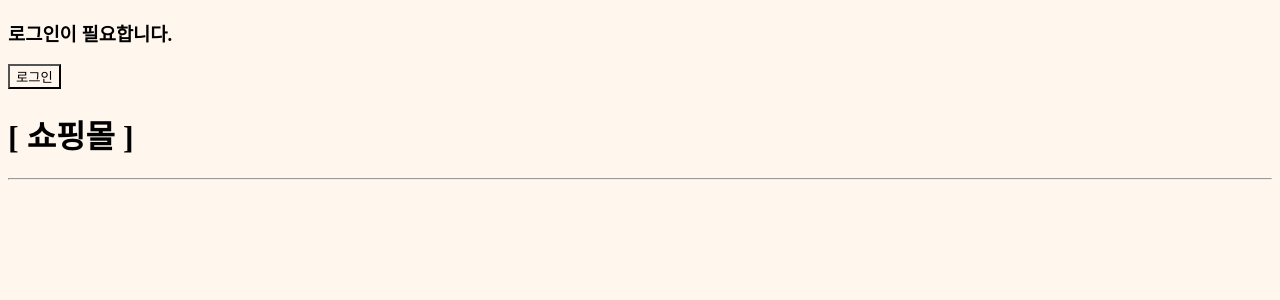
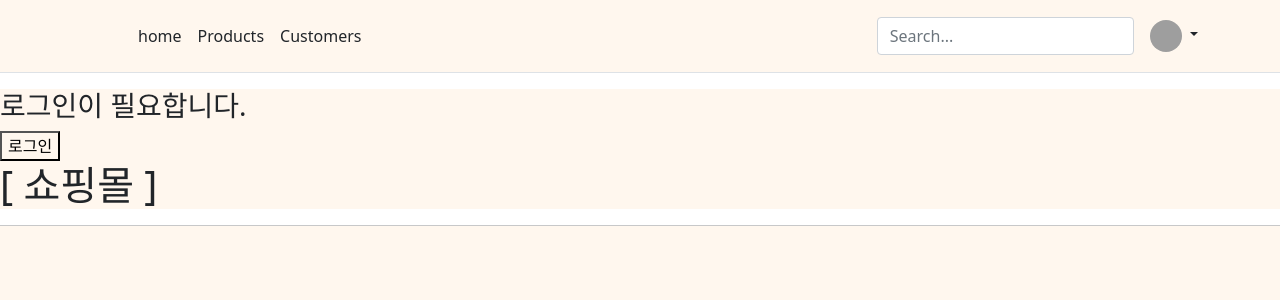
Before and after one commit to Zy0ung/Shoppingmall_Project, a Django app: page / in a window 1280 px wide. Shown: the top 300 px of the page. Run offline with Django 3.2, Linux system fonts and the light colour scheme; data that the repository does not hold is empty; grey boxes are pictures that could not be loaded.

Commit message:
base.html 생성

```diff
--- /dev/null
+++ b/shoppingmall/shopping/templates/base.html
@@ -0,0 +1,49 @@
+<!DOCTYPE html>
+<html lang="kr">
+<head>
+    <meta charset="UTF-8">
+    <meta http-equiv="X-UA-Compatible" content="IE=edge">
+    <meta name="viewport" content="width=device-width, initial-scale=1.0">
+    <!-- CSS only -->
+    <link href="https://cdn.jsdelivr.net/npm/bootstrap@5.0.2/dist/css/bootstrap.min.css" rel="stylesheet" integrity="sha384-EVSTQN3/azprG1Anm3QDgpJLIm9Nao0Yz1ztcQTwFspd3yD65VohhpuuCOmLASjC" crossorigin="anonymous">
+    <!-- JavaScript Bundle with Popper -->
+    <script src="https://cdn.jsdelivr.net/npm/bootstrap@5.0.2/dist/js/bootstrap.bundle.min.js" integrity="sha384-MrcW6ZMFYlzcLA8Nl+NtUVF0sA7MsXsP1UyJoMp4YLEuNSfAP+JcXn/tWtIaxVXM" crossorigin="anonymous"></script>
+    <link rel="stylesheet" href="{% block link %}{% endblock %}">
+    <title>{% block title %}{% endblock %}</title>
+</head>
+<body>
+    <header class="p-3 mb-3 border-bottom">
+        <div class="container">
+          <div class="d-flex flex-wrap align-items-center justify-content-center justify-content-lg-start">
+            <a href="/" class="d-flex align-items-center mb-2 mb-lg-0 text-dark text-decoration-none">
+              <svg class="bi me-2" width="40" height="32" role="img" aria-label="Bootstrap"><use xlink:href="#bootstrap"/></svg>
+            </a>
+
+            <ul class="nav col-12 col-lg-auto me-lg-auto mb-2 justify-content-center mb-md-0">
+              <li><a href="{% url 'home' %}" class="nav-link px-2 link-dark">home</a></li>
+              <li><a href="#" class="nav-link px-2 link-dark">Products</a></li>
+              <li><a href="#" class="nav-link px-2 link-dark">Customers</a></li>
+            </ul>
+
+            <form class="col-12 col-lg-auto mb-3 mb-lg-0 me-lg-3">
+              <input type="search" class="form-control" placeholder="Search..." aria-label="Search">
+            </form>
+
+            <div class="dropdown text-end">
+              <a href="#" class="d-block link-dark text-decoration-none dropdown-toggle" id="dropdownUser1" data-bs-toggle="dropdown" aria-expanded="false">
+                <img src="https://github.com/mdo.png" alt="mdo" width="32" height="32" class="rounded-circle">
+              </a>
+              <ul class="dropdown-menu text-small" aria-labelledby="dropdownUser1">
+                <li><a class="dropdown-item" href="#">Cart</a></li>
+                <li><a class="dropdown-item" href="{% url 'mypage' %}">Profile</a></li>
+                <li><hr class="dropdown-divider"></li>
+                <li><a class="dropdown-item" href="{% url 'user_logout' %}">Sign out</a></li>
+              </ul>
+            </div>
+          </div>
+        </div>
+      </header>
+      {% block content %}
+      {% endblock %}
+</body>
+</html>
--- a/shoppingmall/shopping/templates/home.html
+++ b/shoppingmall/shopping/templates/home.html
@@ -1,14 +1,9 @@
+{% extends "base.html" %}
 {% load static %}
-<!DOCTYPE html>
-<html lang="en">
-<head>
-    <meta charset="UTF-8">
-    <meta http-equiv="X-UA-Compatible" content="IE=edge">
-    <meta name="viewport" content="width=device-width, initial-scale=1.0">
-    <link rel="stylesheet" href="{% static 'css/home.css' %}">
-    <title>Document</title>
-</head>
-<body>
+{% block title %}Shoppingmall{% endblock %}
+{% block link %}{% static 'css/home.css' %}{% endblock %}
+{% block content %}
+
     <div class="account_user">
     {% if user.is_authenticated %}
     <h3>{{ user.username }}님 환영합니다!</h3>
@@ -37,5 +32,4 @@
         <hr>
     </div>
     {% endfor %}
-</body>
-</html>
+{% endblock %}
--- a/shoppingmall/shopping/views.py
+++ b/shoppingmall/shopping/views.py
@@ -11,34 +11,34 @@ def home(request):
 def detail(request):
     return render(request, 'detail.html')
 
-def new(request):
-    return render(request, 'new.html')
-
 def create(request):
-    new_item = Item()
-    new_item.name = request.POST['name']
-    new_item.price = request.POST['price']
-    new_item.image = request.FILES['image']
-    new_item.body = request.POST['body']
-    new_item.save()
-    return redirect('home')
+    if request.method == 'POST':
+        new_item = Item()
+        new_item.name = request.POST['name']
+        new_item.price = request.POST['price']
+        new_item.image = request.FILES['image']
+        new_item.body = request.POST['body']
+        new_item.save()
+        return redirect('home')
+    else:
+        return render(request, 'new.html')
 
 def detail(request, id):
     item = get_object_or_404(Item, pk=id)
     return render(request, 'detail.html', {'item' : item})
 
-def edit(request, id):
-    item = Item.objects.get(id = id)
-    return render(request, 'edit.html', {'item':item})
-
 def update(request, id):
-    update_item = Item.objects.get(id = id)
-    update_item.name = request.POST['name']
-    update_item.price = request.POST['price']
-    update_item.image = request.FILES['image']
-    update_item.body = request.POST['body']
-    update_item.save()
-    return redirect('detail', update_item.id)
+    if request.method == 'POST':
+        update_item = Item.objects.get(id = id)
+        update_item.name = request.POST['name']
+        update_item.price = request.POST['price']
+        update_item.image = request.FILES['image']
+        update_item.body = request.POST['body']
+        update_item.save()
+        return redirect('detail', update_item.id)
+    else:
+        item = Item.objects.get(id = id)
+        return render(request, 'edit.html', {'item':item})
 
 def delete(request, id):
     delete_item = Item.objects.get(id = id)
--- a/shoppingmall/shoppingmall/urls.py
+++ b/shoppingmall/shoppingmall/urls.py
@@ -28,10 +28,8 @@ urlpatterns = [
     path('account/user_login', a.user_login, name='user_login'),
     path('account/user_logout', a.user_logout, name='user_logout'),
     path('account/mypage', a.mypage, name="mypage"),
-    path('new/', s.new, name="new"),
     path('create/', s.create, name="create"),
     path('<str:id>', s.detail, name="detail"),
-    path('edit/<str:id>', s.edit, name='edit'),
     path('update/<str:id>', s.update, name='update'),
     path('delete/<str:id>', s.delete, name='delete'),
 ]+ static(settings.MEDIA_URL, document_root = settings.MEDIA_ROOT)
```
Also changed, not shown: shoppingmall/shopping/templates/detail.html (+8 -12 lines), shoppingmall/shopping/templates/edit.html (+8 -11 lines), shoppingmall/shopping/templates/new.html (+8 -11 lines).
